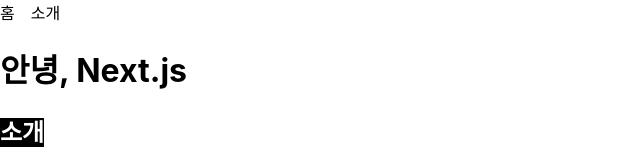
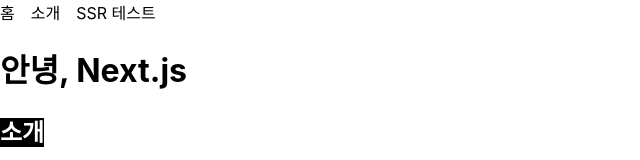
Before and after one commit to jaegeunha94/Next-JS-Project, a Next.js app: page / in a window 1280 px wide. Shown: the top 160 px of the page, without its empty margins (0-640 px from the left). Built offline with nearby package versions, Linux system fonts and the light colour scheme.

Commit message:
Add Prefetch Test Code

```diff
--- a/components/Header.js
+++ b/components/Header.js
@@ -12,6 +12,9 @@
       <Link href="/about">
         <a style={linkStyle}>소개</a>
       </Link>
+      <Link prefetch href="/ssr-test">
+        <a style={linkStyle}>SSR 테스트</a>
+      </Link>
     </div>
   );
 };
```
